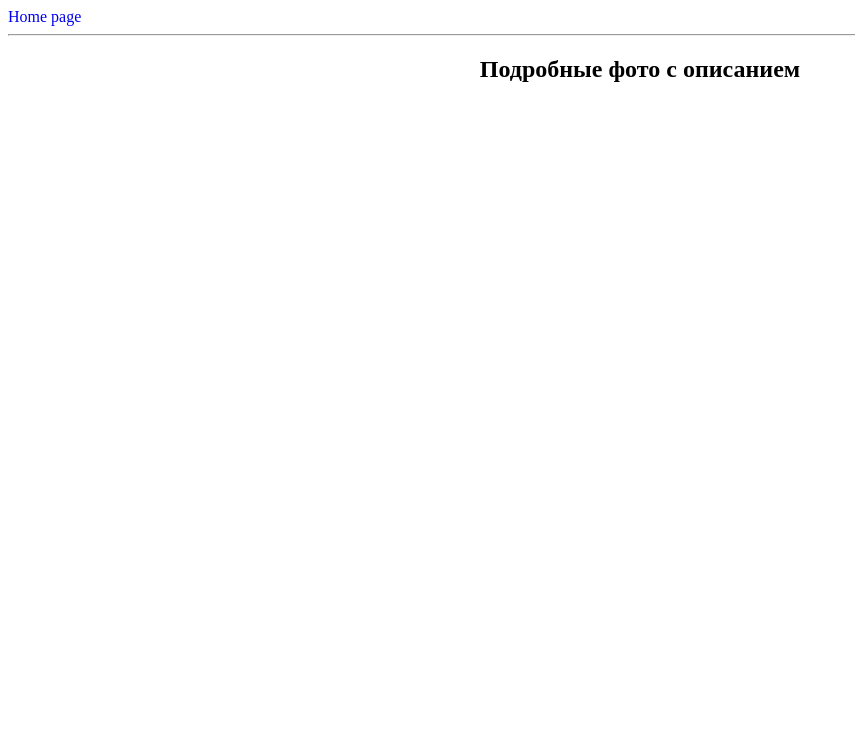
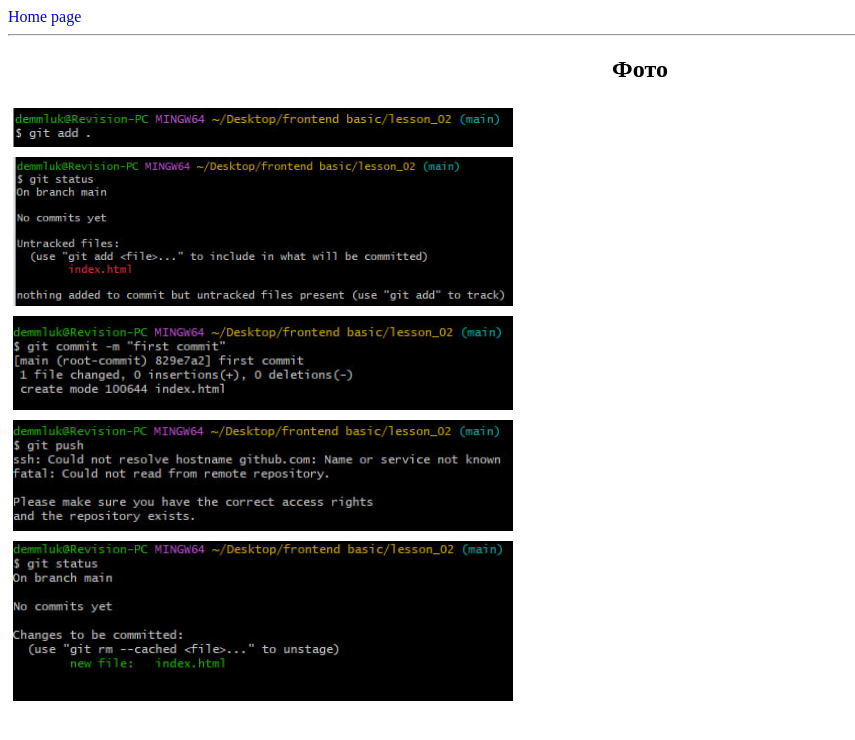
Before and after one commit to demmluk/lesson_02, a plain HTML site: page gallery.html in a window 1280 px wide. Shown: the whole page, without its empty margins (0-855 px from the left). Drawn offline with Linux system fonts and the light colour scheme.

Commit message:
sixth commit

```diff
--- a/gallery.html
+++ b/gallery.html
@@ -16,7 +16,12 @@
     <hr>
 
     <main>
-        <h2 style="text-align: center;">Подробные фото с описанием</h2>
+        <h2 style="text-align: center;">Фото</h2>
+        <img src="images/git_add.jpg" alt="" width="500" style="display: flex; padding: 5px;" >
+        <img src="images/git_status.jpg" alt="" width="500" style="display: flex; padding: 5px;" >
+        <img src="images/git_commit.jpg" alt="" width="500" style="display: flex; padding: 5px;" >
+        <img src="images/git_push.jpg" alt="" width="500" style="display: flex; padding: 5px;" >
+        <img src="images/git_status2.jpg" alt="" width="500" style="display: flex; padding: 5px;" >
 
 
     </main>
```
Also changed, not shown: index.html (+1 -0 lines).
